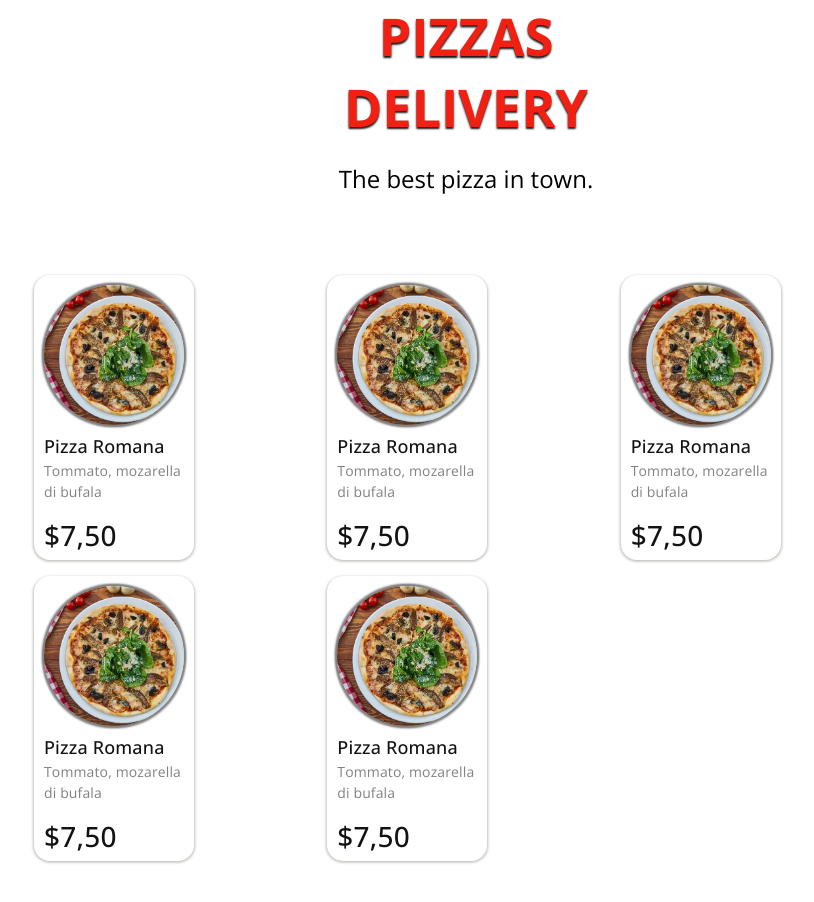
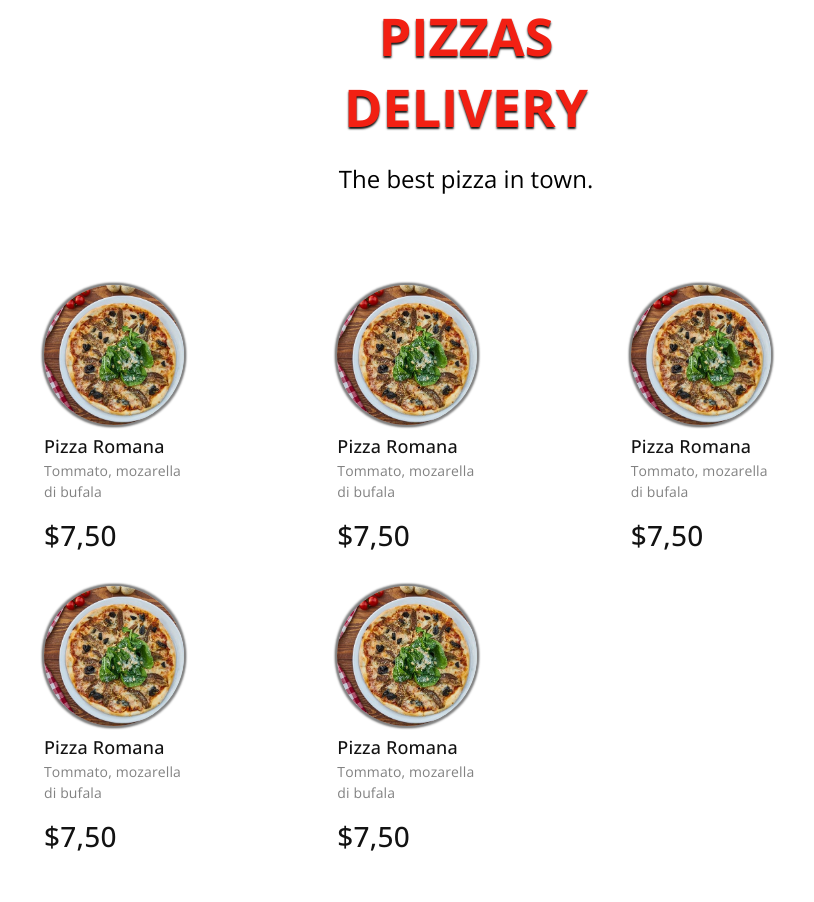
Before and after one commit to rodrigorvix/pizza-delivery, a React (Create React App) app: page / in a window 1280 px wide. Shown: the top 902 px of the page, without its empty margins (174-988 px from the left). Built offline with nearby package versions, Linux system fonts and the light colour scheme.

Commit message:
update border PizzaCard

```diff
--- a/src/components/PizzaCard/styles.ts
+++ b/src/components/PizzaCard/styles.ts
@@ -10,9 +10,9 @@ export const CardContainerStyle = styled(Card)`
 
 
   &.MuiPaper-root {
-    box-shadow: 1px 1px 3px #c5c6c0, -1px 1px 3px #c5c6c0;
+    /* box-shadow: 1px 1px 3px #c5c6c0, -1px 1px 3px #c5c6c0; */
     border-radius: 1rem;
-    /* box-shadow: none; */
+    box-shadow: none;
 
   }
   img {
```
